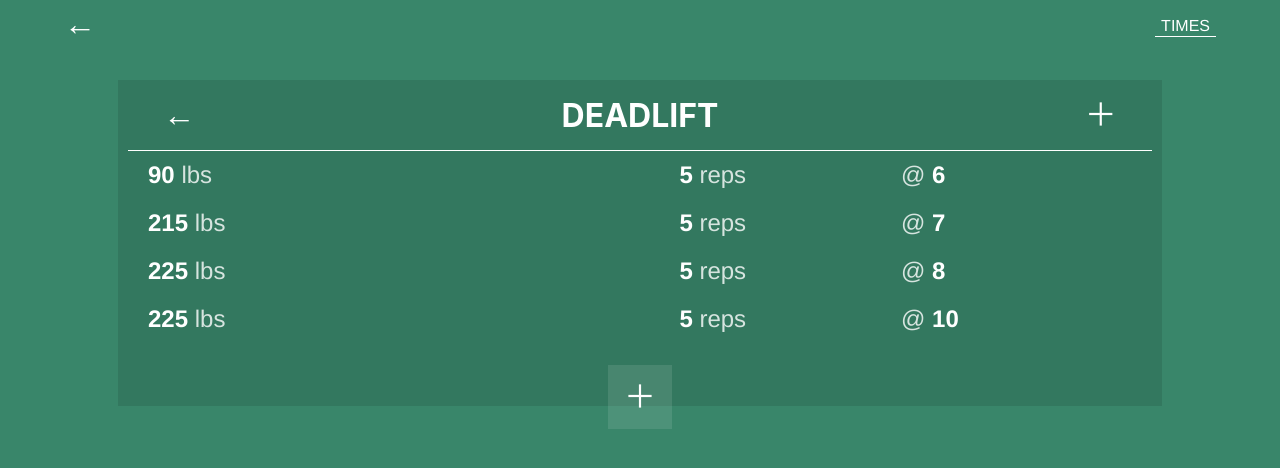
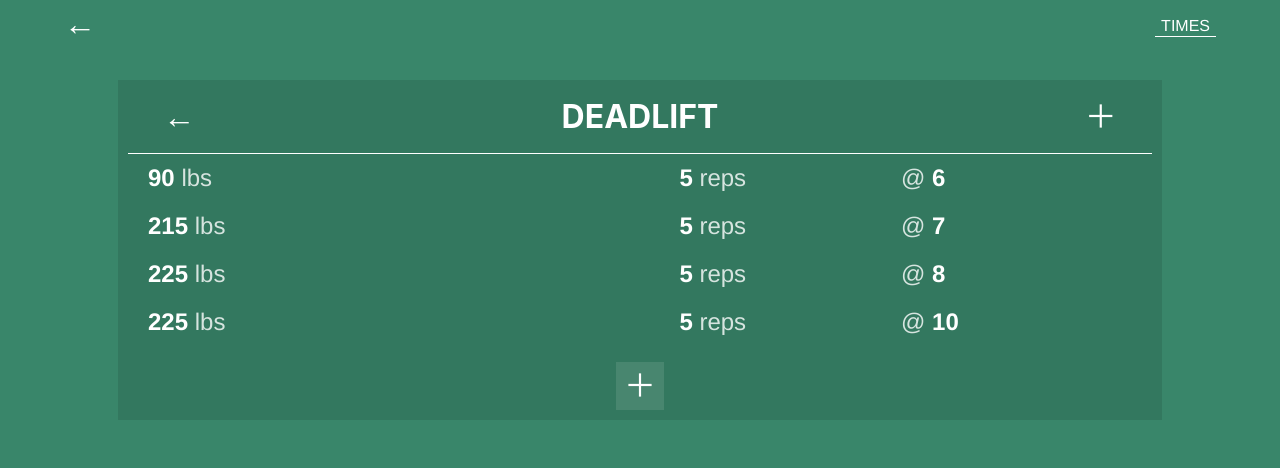
Before and after one commit to gainhad/workout-logger, a React (Create React App) app: page /workout in a window 1280 px wide. Shown: the top 468 px of the page. Built offline with nearby package versions, Linux system fonts and the light colour scheme.

Commit message:
Fixed workout-log grid layout issues

```diff
--- a/src/components/App.scss
+++ b/src/components/App.scss
@@ -127,7 +127,7 @@ a {
 
 #lift-log {
   display: grid;
-  grid-template-rows: 20% 1fr 10%;
+  grid-template-rows: 1fr 3fr 1fr;
   grid-column: 1 / 3;
   width: 80%;
   background: rgba(0, 0, 0, .1);
@@ -176,10 +176,11 @@ h2 {
 }
 
 #add-set-button {
-  height: 2em;
-  width: 2em;
+  height: 1.5em;
+  width: 1.5em;
   background: rgba(255, 255, 255, .1);
   justify-self: center;
+  align-self: end;
 }
 
 
--- a/src/index.css
+++ b/src/index.css
@@ -10,6 +10,7 @@ body {
 
 html, #root {
   height: 100%;
+  box-sizing: border-box;
 }
 
 code {
```
